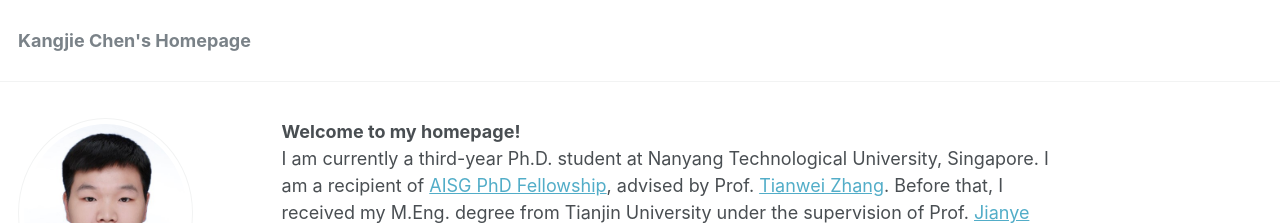
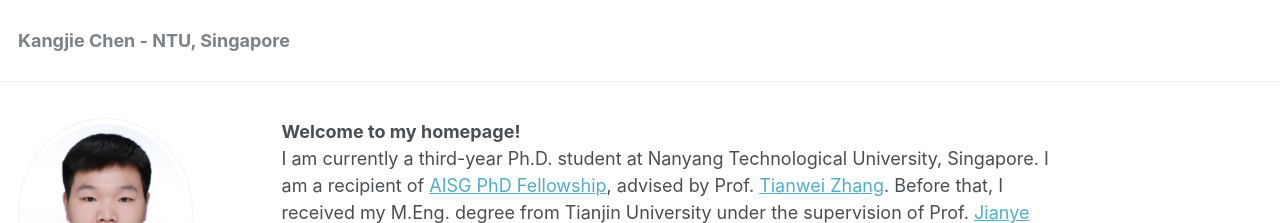
Before and after one commit to kangjie-chen/kangjie-chen.github.io, a Jekyll site: the page built from _pages/about.md, in a window 1280 px wide and 900 px high. Shown: the top 223 px of the window. Built offline with Jekyll 4.4.1, drawn with Linux system fonts in a browser that asks for light colours.

Commit message:
update page title

```diff
--- a/_config.yml
+++ b/_config.yml
@@ -7,7 +7,7 @@
 
 # Site Settings
 locale                   : "en-SG"
-title                    : "Kangjie Chen's Homepage"
+title                    : "Kangjie Chen - NTU, Singapore"
 title_separator          : "-"
 name                     : &name "Kangjie Chen"
 description              : &description "personal description"
```
